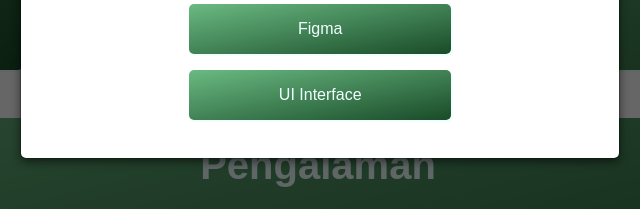
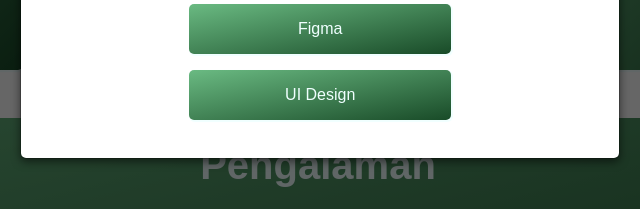
Before and after one commit to joyravelo/joyravelo.github.io, a plain HTML site: page index.html in a window 1280 px wide. Both pictures are taken after a click on the button "UI Design". Shown: the part 1007-1216 px from the top of the page, 322-962 px from the left. Drawn offline with nearby package versions, Linux system fonts and the light colour scheme; grey boxes are pictures that could not be loaded.

Commit message:
Update index.html

```diff
--- a/index.html
+++ b/index.html
@@ -152,7 +152,7 @@
                                         <center>
                                             <ul>
                                                 <li>Figma</li>
-                                                <li>UI Interface</li>
+                                                <li>UI Design</li>
                                             </ul>
                                         </center>
                                     </div>
```
